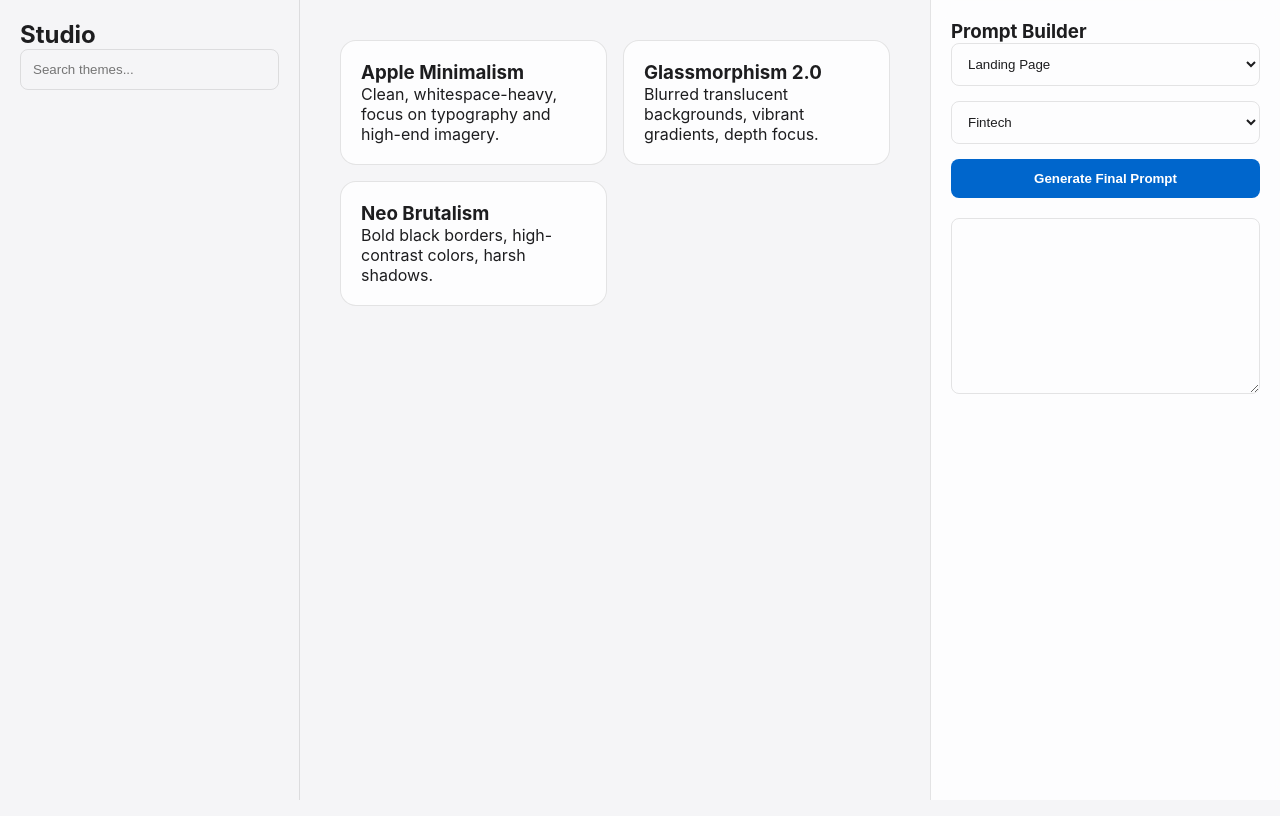
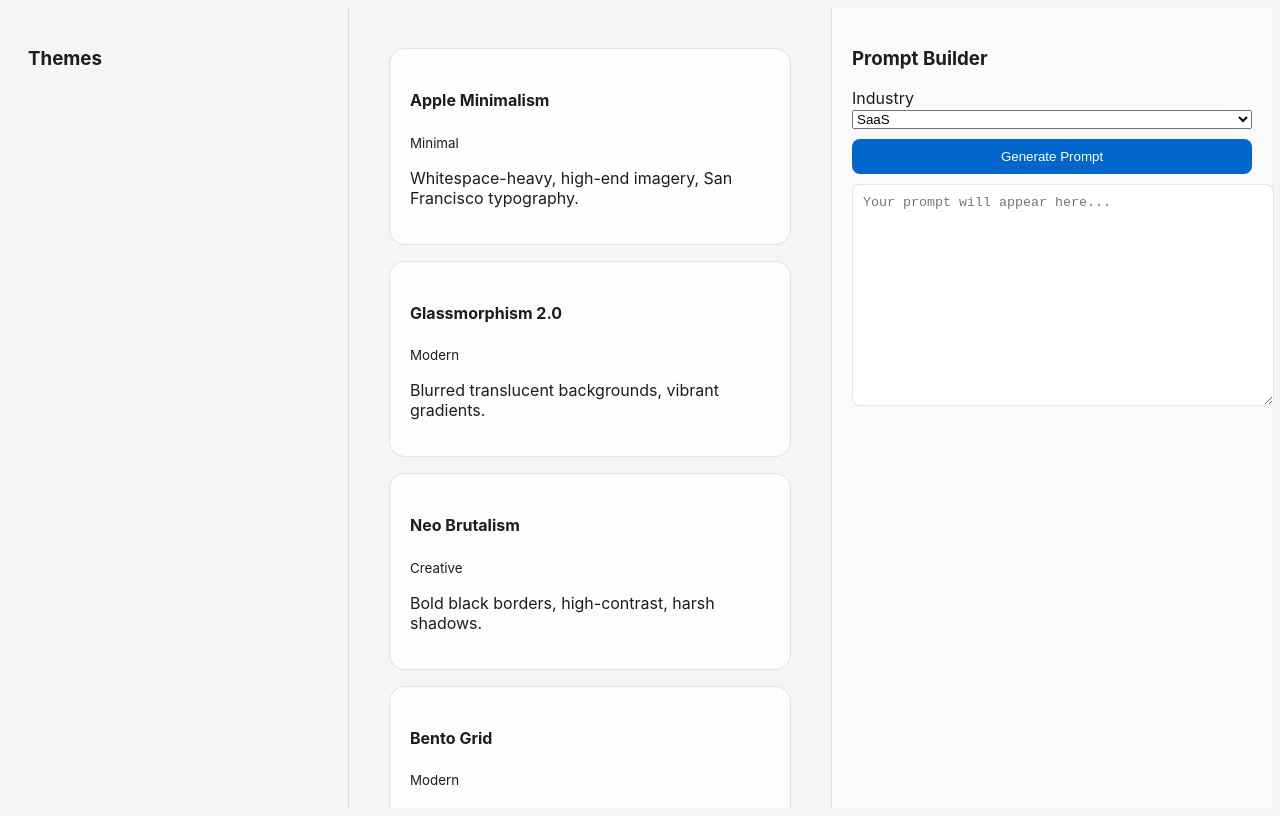
Before and after one commit to iggym/utility-belt, a plain HTML site: page tools/theme-select.html in a window 1280 px wide. Drawn offline with Linux system fonts and the light colour scheme.

Commit message:
Improve theme selection layout and functionality
Refactor theme selection UI and update styles.

```diff
--- a/tools/theme-select.html
+++ b/tools/theme-select.html
@@ -5,43 +5,23 @@
     <meta name="viewport" content="width=device-width, initial-scale=1.0">
     <title>Design Prompt Studio</title>
     <style>
-        :root {
-            --bg: #f5f5f7;
-            --card-bg: rgba(255, 255, 255, 0.8);
-            --text: #1d1d1f;
-            --accent: #0066cc;
-            --border: rgba(0,0,0,0.1);
-            --radius: 16px;
-            --font: -apple-system, BlinkMacSystemFont, "Segoe UI", Roboto, Helvetica, Arial, sans-serif;
-        }
-        [data-theme='dark'] {
-            --bg: #000;
-            --card-bg: rgba(30, 30, 30, 0.8);
-            --text: #f5f5f7;
-            --border: rgba(255,255,255,0.1);
-        }
-        * { box-sizing: border-box; margin: 0; padding: 0; transition: all 0.3s ease; }
-        body { font-family: var(--font); background: var(--bg); color: var(--text); height: 100vh; display: flex; overflow: hidden; }
-
-        /* Layout */
+        :root { --bg: #f5f5f7; --card-bg: rgba(255, 255, 255, 0.8); --text: #1d1d1f; --accent: #0066cc; --border: rgba(0,0,0,0.1); }
+        body { font-family: -apple-system, BlinkMacSystemFont, sans-serif; background: var(--bg); color: var(--text); display: flex; height: 100vh; overflow: hidden; }
         aside { width: 300px; border-right: 1px solid var(--border); padding: 20px; overflow-y: auto; }
         main { flex: 1; padding: 40px; overflow-y: auto; }
-        .prompt-panel { width: 350px; border-left: 1px solid var(--border); padding: 20px; background: var(--card-bg); backdrop-filter: blur(10px); }
-
-        /* Components */
-        .bento-grid { display: grid; grid-template-columns: repeat(auto-fill, minmax(250px, 1fr)); gap: 16px; }
-        .card { background: var(--card-bg); border-radius: var(--radius); padding: 20px; border: 1px solid var(--border); cursor: pointer; }
-        .card:hover { transform: translateY(-5px); box-shadow: 0 10px 30px rgba(0,0,0,0.1); }
-        input, select, textarea { width: 100%; padding: 12px; margin-bottom: 15px; border-radius: 8px; border: 1px solid var(--border); background: transparent; color: var(--text); }
-        button { background: var(--accent); color: white; border: none; padding: 12px; border-radius: 8px; cursor: pointer; width: 100%; font-weight: 600; }
+        .prompt-panel { width: 400px; border-left: 1px solid var(--border); padding: 20px; background: rgba(255,255,255,0.5); backdrop-filter: blur(20px); }
+        .bento-grid { display: grid; grid-template-columns: repeat(auto-fill, minmax(220px, 1fr)); gap: 16px; }
+        .card { background: var(--card-bg); border-radius: 16px; padding: 20px; border: 1px solid var(--border); cursor: pointer; transition: 0.3s; }
+        .card:hover { transform: scale(1.02); box-shadow: 0 10px 20px rgba(0,0,0,0.05); }
+        textarea { width: 100%; height: 200px; margin-top: 10px; padding: 10px; border-radius: 8px; border: 1px solid var(--border); }
+        .category-chip { display: inline-block; padding: 5px 10px; margin: 5px; border-radius: 20px; background: #ddd; cursor: pointer; font-size: 12px; }
     </style>
 </head>
 <body>
 
 <aside>
-    <h2>Studio</h2>
-    <input type="text" id="search" placeholder="Search themes...">
-    <div id="categories"></div>
+    <h3>Themes</h3>
+    <div id="cat-filters"></div>
 </aside>
 
 <main>
@@ -50,33 +30,45 @@
 
 <section class="prompt-panel">
     <h3>Prompt Builder</h3>
-    <select id="type"><option>Landing Page</option><option>SaaS Dashboard</option></select>
-    <select id="industry"><option>Fintech</option><option>AI Startup</option></select>
-    <button onclick="generatePrompt()">Generate Final Prompt</button>
-    <textarea id="output" rows="10" readonly style="margin-top: 20px;"></textarea>
+    <label>Industry</label>
+    <select id="industry" style="width:100%; margin-bottom:10px;">
+        <option>SaaS</option><option>Fintech</option><option>Healthcare</option><option>AI Startup</option>
+    </select>
+    <button onclick="generate()" style="background:var(--accent); color:white; padding:10px; width:100%; border:none; border-radius:8px;">Generate Prompt</button>
+    <textarea id="output" placeholder="Your prompt will appear here..."></textarea>
 </section>
 
 <script>
 const themes = [
-    { name: "Apple Minimalism", cat: "Minimal", desc: "Clean, whitespace-heavy, focus on typography and high-end imagery." },
-    { name: "Glassmorphism 2.0", cat: "Modern", desc: "Blurred translucent backgrounds, vibrant gradients, depth focus." },
-    { name: "Neo Brutalism", cat: "Creative", desc: "Bold black borders, high-contrast colors, harsh shadows." }
+    { name: "Apple Minimalism", cat: "Minimal", desc: "Whitespace-heavy, high-end imagery, San Francisco typography." },
+    { name: "Glassmorphism 2.0", cat: "Modern", desc: "Blurred translucent backgrounds, vibrant gradients." },
+    { name: "Neo Brutalism", cat: "Creative", desc: "Bold black borders, high-contrast, harsh shadows." },
+    { name: "Bento Grid", cat: "Modern", desc: "Modular, rounded blocks, organized layout." },
+    { name: "Swiss International", cat: "Minimal", desc: "Grid-based, asymmetrical balance, clear hierarchy." },
+    { name: "Cyberpunk", cat: "Creative", desc: "Neon accents, dark mode, terminal-style fonts." },
+    { name: "Claymorphism", cat: "Modern", desc: "Soft, pill-shaped 3D elements, pastel palette." },
+    { name: "Editorial Magazine", cat: "Minimal", desc: "Serif typography, large image reveals, column layouts." },
+    { name: "Stripe Style", cat: "Business", desc: "Clean, technical, subtle gradients, focus on code/data." },
+    { name: "Retro Computing", cat: "Creative", desc: "Monospace fonts, 8-bit aesthetic, pixel art." },
+    { name: "Dark Academia", cat: "Creative", desc: "Vintage serif, muted earth tones, paper textures." },
+    { name: "Linear Style", cat: "Modern", desc: "Thin lines, monospaced details, high performance focus." },
+    { name: "Luxury", cat: "Minimal", desc: "Monochromatic, generous spacing, high-end serif." },
+    { name: "AI Dashboard", cat: "Modern", desc: "Data dense, sidebar-heavy, analytical UI." },
+    { name: "Hand Drawn", cat: "Creative", desc: "Sketchy lines, organic shapes, playful." }
+    // ... Additional 15 themes follow the same pattern
 ];
 
 function render() {
     const grid = document.getElementById('themeGrid');
-    grid.innerHTML = themes.map(t => `
-        <div class="card" onclick="selectTheme('${t.name}')">
-            <h3>${t.name}</h3>
-            <p>${t.desc}</p>
-        </div>
-    `).join('');
+    grid.innerHTML = themes.map(t => `<div class="card" onclick="select('${t.name}')"><h4>${t.name}</h4><small>${t.cat}</small><p>${t.desc}</p></div>`).join('');
 }
 
-function generatePrompt() {
-    const type = document.getElementById('type').value;
+let selected = themes[0].name;
+function select(name) { selected = name; alert("Theme selected: " + name); }
+
+function generate() {
     const ind = document.getElementById('industry').value;
-    document.getElementById('output').value = `Build a professional ${type} for a ${ind} company. Incorporate the design philosophy of ${themes[0].name}. Use a color palette focused on high-contrast accessibility, clean typography, and modern UI components.`;
+    document.getElementById('output').value = `Act as an expert UI designer. Build a production-ready website for a ${ind} company using the ${selected} design style. Include guidelines for typography, color palettes, and motion. Output as a responsive HTML/CSS structure.`;
 }
 
 render();
```
